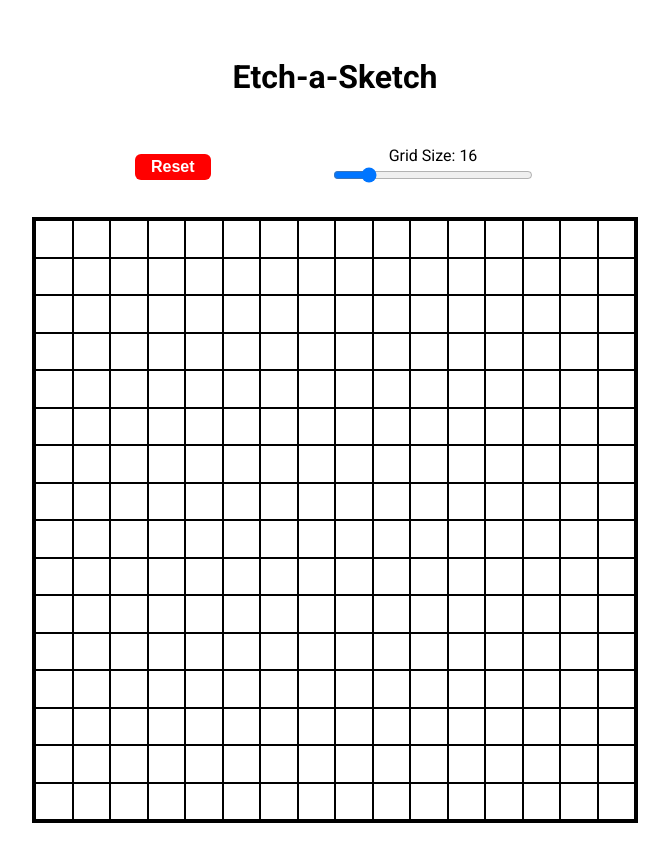
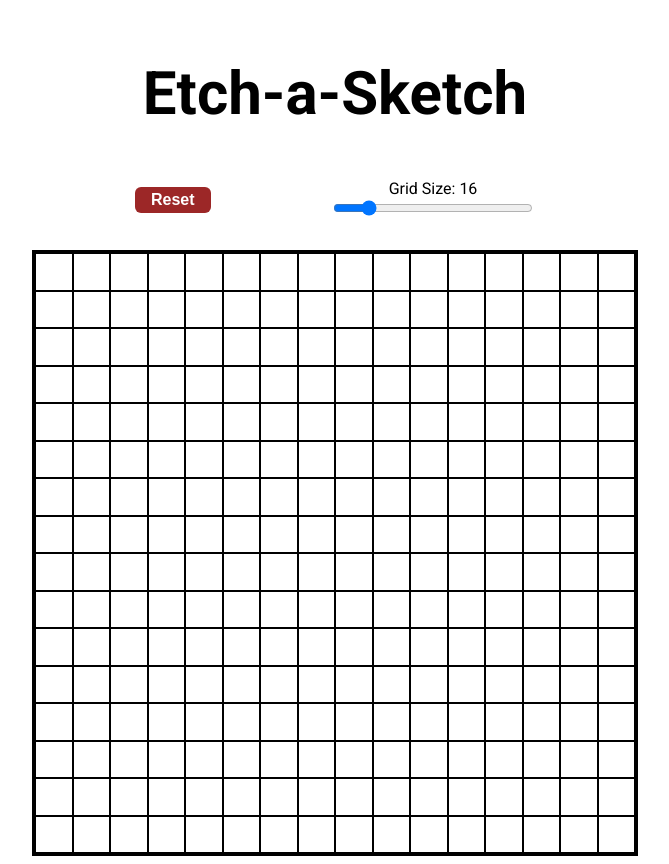
Before and after one commit to migvas/etch-a-sketch, a plain HTML site: page index.html in a window 1280 px wide. Shown: the whole page, without its empty margins (313-982 px from the left). Before the commit the page ends 831 px from the top, so only its background shows below. Drawn offline with Linux system fonts and the light colour scheme.

Commit message:
feat: Change button color and add hover effect

```diff
--- a/style.css
+++ b/style.css
@@ -9,7 +9,7 @@ body {
 }
 
 #title {
-    font-size: 32px;
+    font-size: 60px;
     font-weight: bold;
     margin-bottom: 50px;
 }
@@ -27,13 +27,17 @@ body {
 }
 
 #reset {
-    background-color: red;
+    background-color: rgb(156, 39, 39);
     color: white;
     font-weight: bold;
     font-size: 16px;
     border-radius: 6px;
     border: none;
     padding: 4px 16px;
+}
+
+#reset:hover{
+    background-color: rgba(156, 39, 39, 0.3);
 }
 
 #buttons {
```
